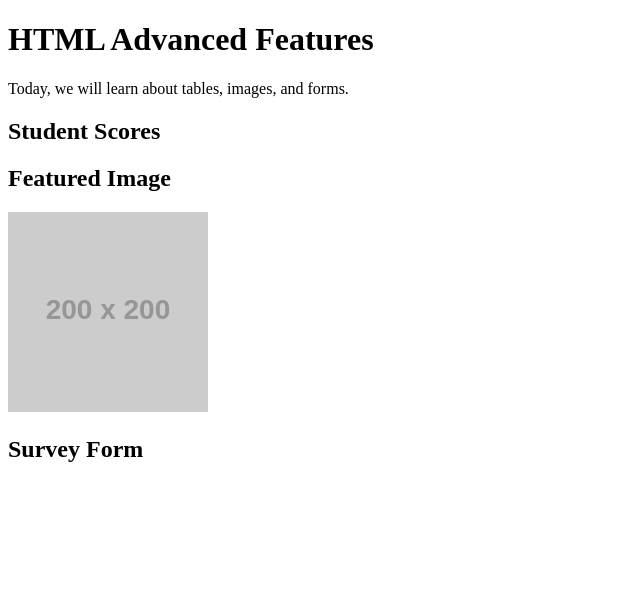
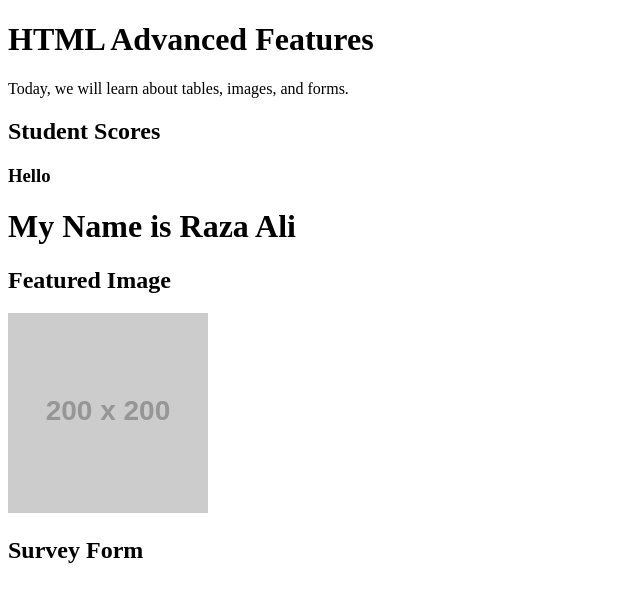
Before and after one commit to syedrazaali/IntroTest, a plain HTML site: page index.html in a window 1280 px wide. Shown: the whole page, without its empty margins (0-640 px from the left). Drawn offline with Linux system fonts and the light colour scheme; placeholder pictures from the web are drawn by us.

Commit message:
Update index.html

```diff
--- a/index.html
+++ b/index.html
@@ -13,6 +13,8 @@
 
     <!-- Tables Section -->
     <h2>Student Scores</h2>
+    <h3> Hello <h3>
+    <h1> My Name is Raza Ali <h1>
 
 
     <!-- Images Section -->
```
